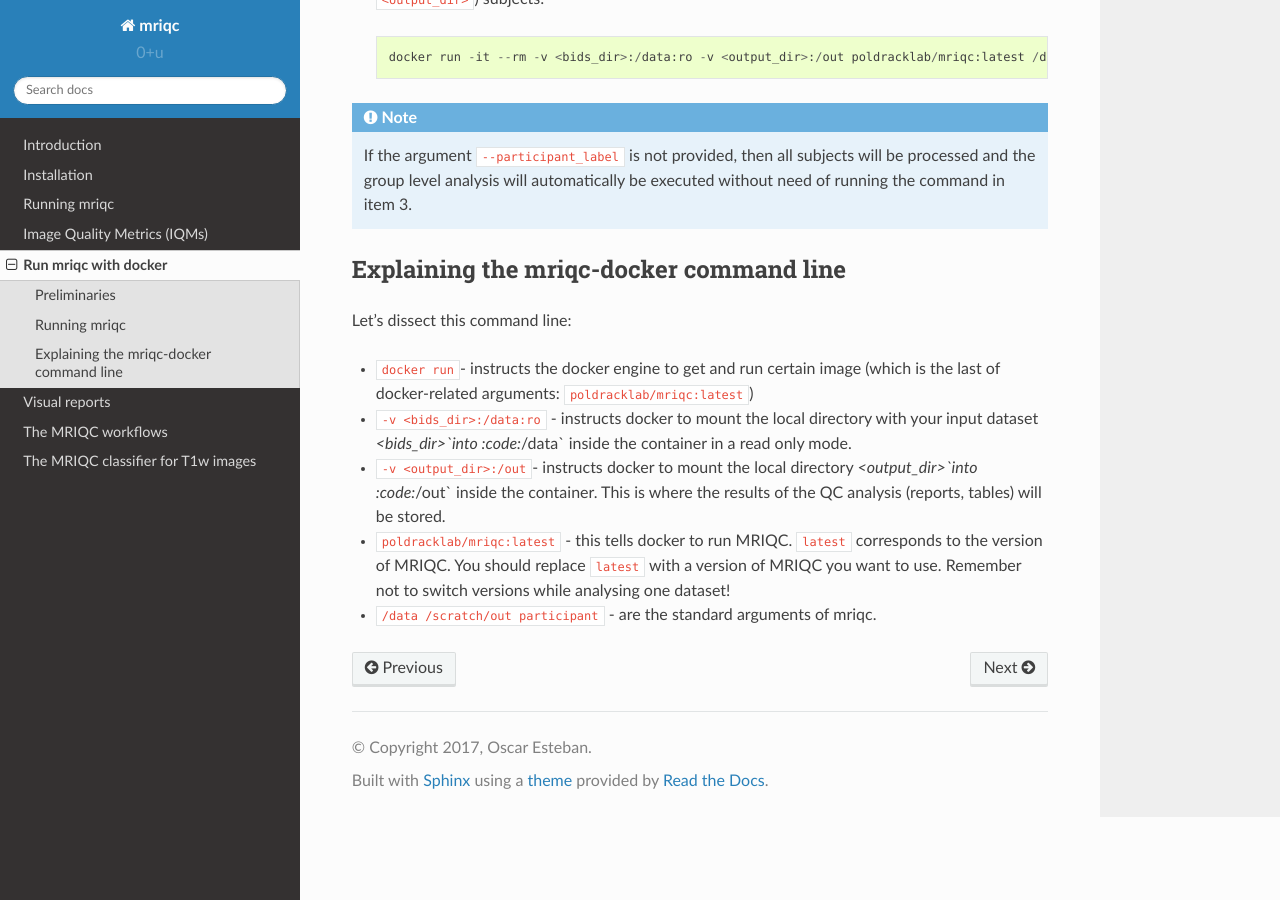
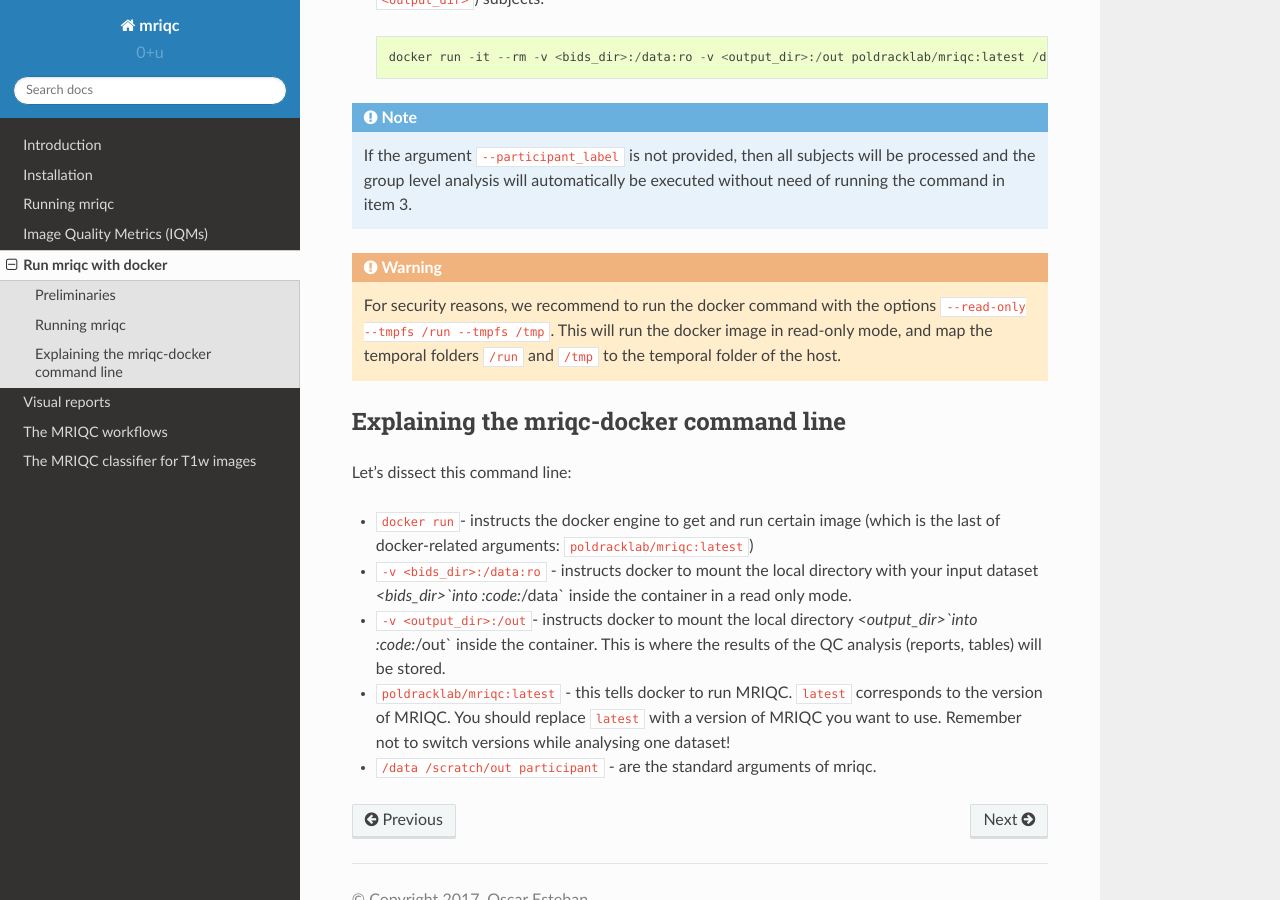
Before and after one commit to nipreps/mriqc, a Sphinx documentation site: the page built from docs/source/docker.rst, in a window 1280 px wide and 900 px high, scrolled down 934 px. Built offline with Sphinx 7.4.7 and the Read the Docs theme 2.0.0, drawn with Linux system fonts in a browser that asks for light colours.

Commit message:
[ENH] Documentation fixes [docs_only]
Update comment on docker (close #559)

```diff
--- a/docs/source/docker.rst
+++ b/docs/source/docker.rst
@@ -72,6 +72,14 @@ Running mriqc
    automatically be executed without need of running the command in item 3.
 
 
+.. warning::
+
+    For security reasons, we recommend to run the docker command with the options
+    ``--read-only --tmpfs /run --tmpfs /tmp``. This will run the docker image in
+    read-only mode, and map the temporal folders ``/run`` and ``/tmp`` to the temporal
+    folder of the host.
+
+
 
 Explaining the mriqc-docker command line
 ----------------------------------------
```
